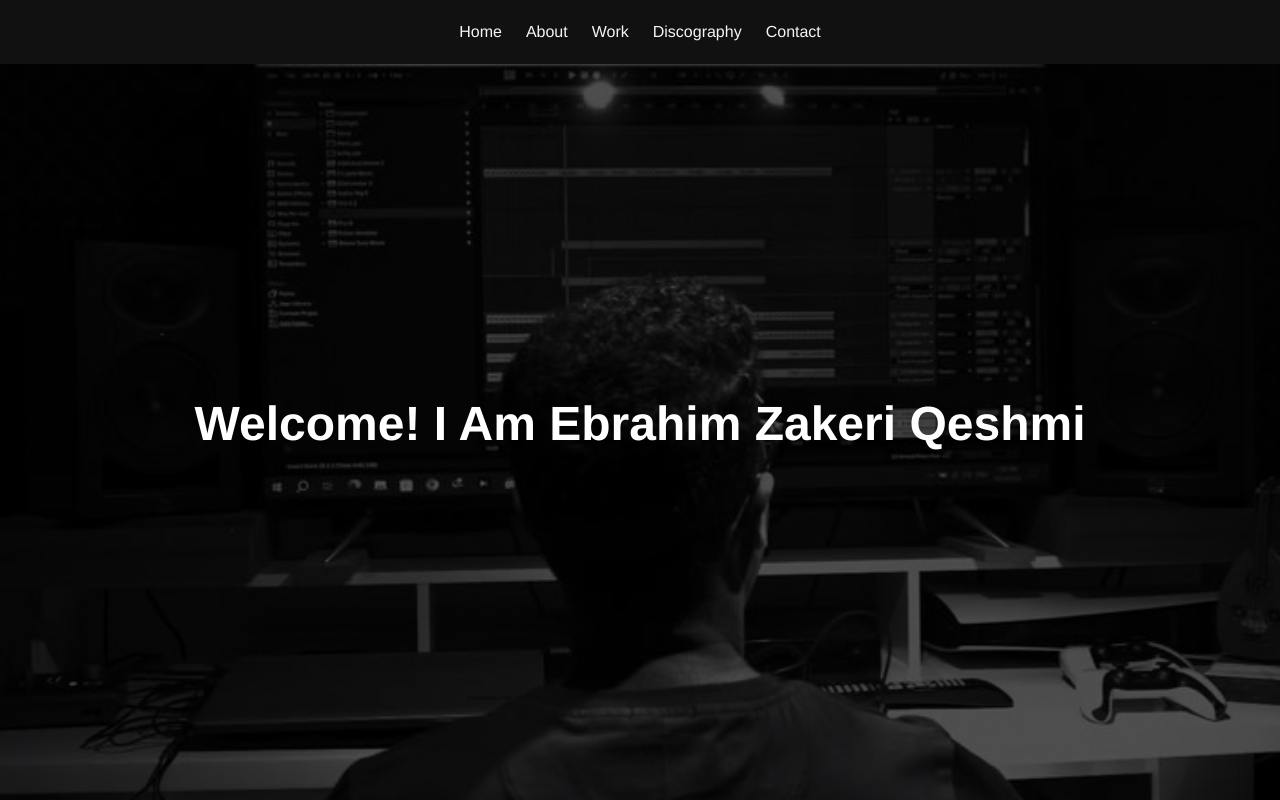
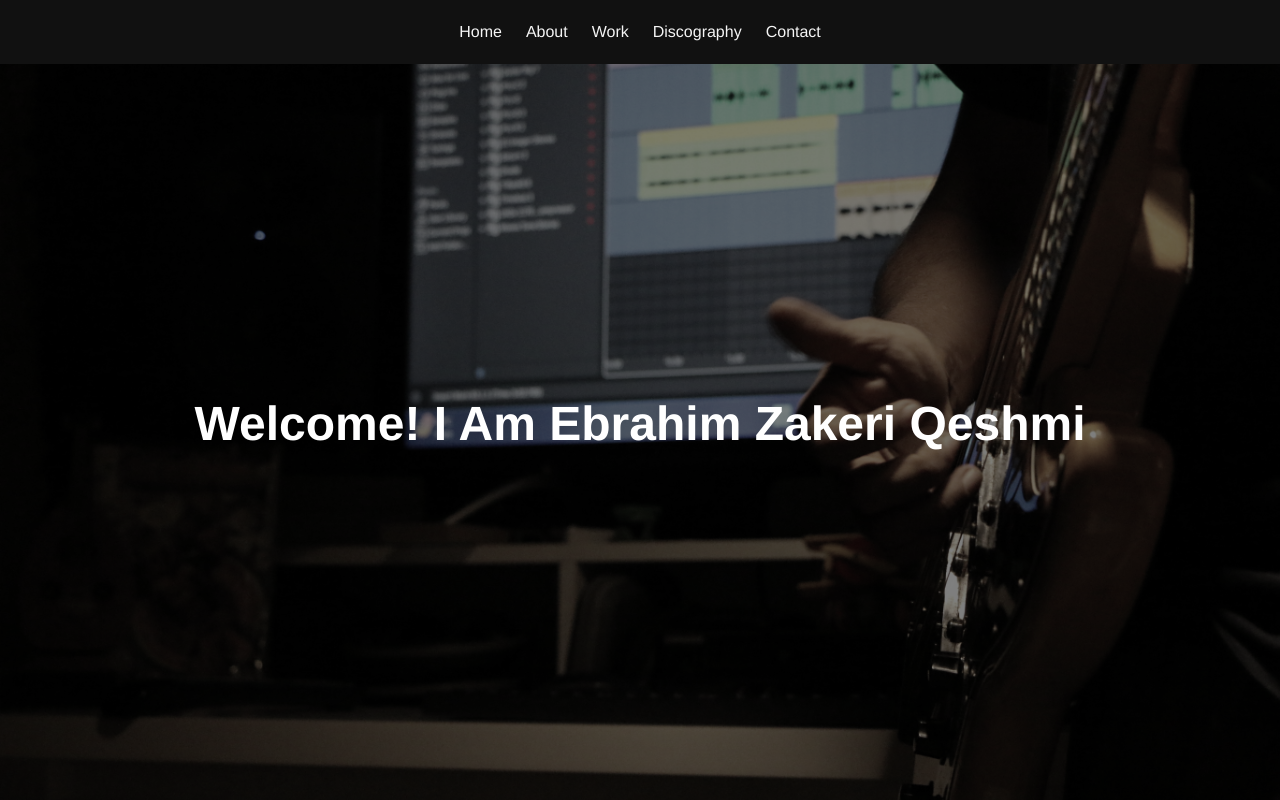
Before and after one commit to CasuallyDreamin/portfolio-site-musician, a React (Vite) app: page / in a window 1280 px wide. Shown: the top 800 px of the page. Built offline with nearby package versions, Linux system fonts and the light colour scheme.

Commit message:
Updated images

```diff
--- a/src/styles/hero.css
+++ b/src/styles/hero.css
@@ -6,11 +6,12 @@
   align-items: center;
   text-align: center;
 
-  background-image: url('../assets/studio.jpg');
+  background-image: url('../assets/temp2.JPG');
   background-size: cover;
   background-position: center;
   position: relative;
   color: #fff;
+  filter: saturate(0.3)
 }
 
 .hero::before {
--- a/vite.config.js
+++ b/vite.config.js
@@ -4,5 +4,5 @@ import react from '@vitejs/plugin-react'
 // https://vite.dev/config/
 export default defineConfig({
   plugins: [react()],
-  base: "/portfolio-site-musician/",
+  base: "./",
 })
```
Also changed, not shown: src/assets/ebi.jpg, src/assets/temp2.JPG (added).
